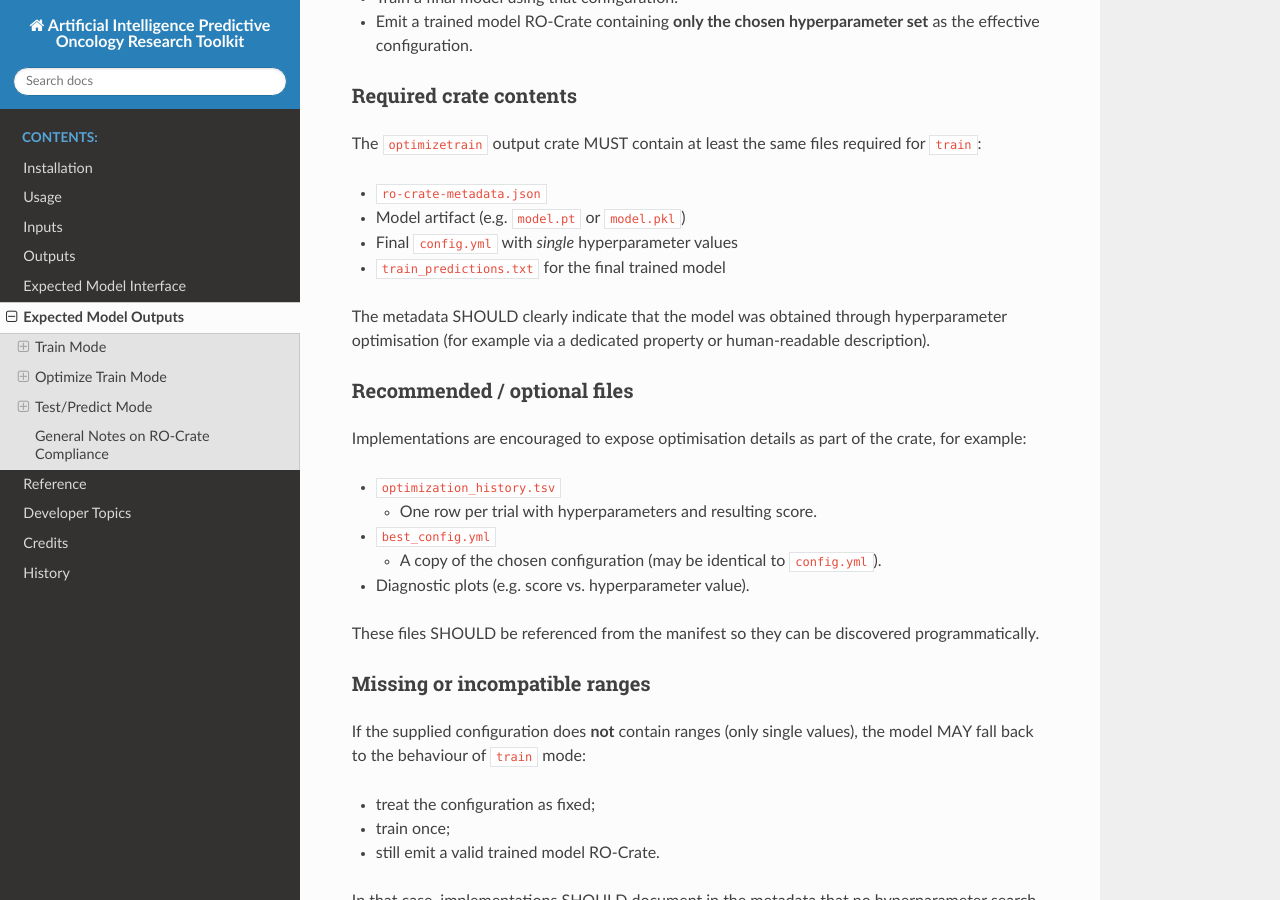
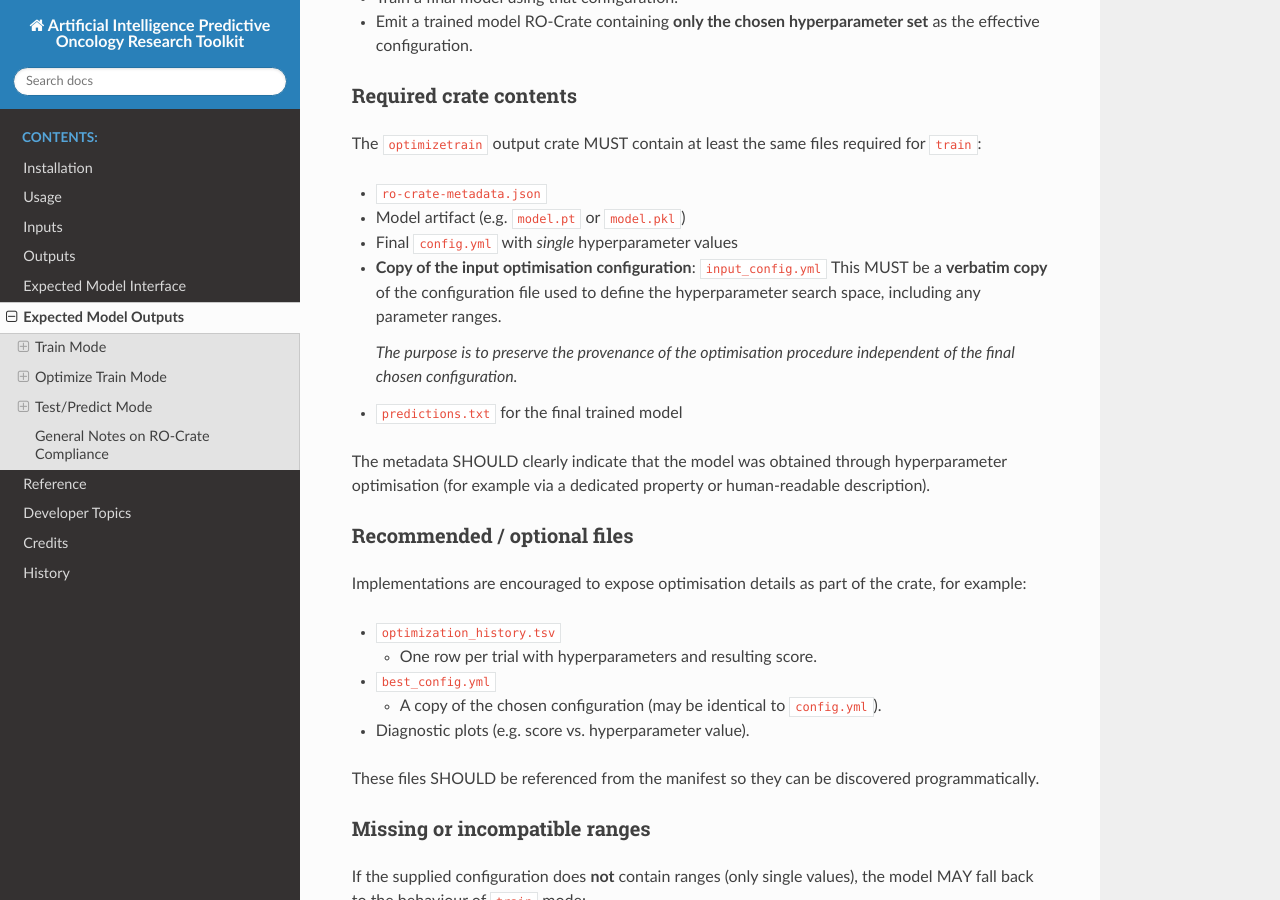
Before and after one commit to digitaltumors/aixport, a Sphinx documentation site: the page built from docs/expectedmodeloutputs.rst, in a window 1280 px wide and 900 px high, scrolled down 2530 px. Built offline with Sphinx 7.4.7 and the Read the Docs theme 3.1.0, drawn with Linux system fonts in a browser that asks for light colours; some of the changed text lies outside the part shown.

Commit message:
minor changes to output files

```diff
--- a/docs/expectedmodeloutputs.rst
+++ b/docs/expectedmodeloutputs.rst
@@ -139,9 +139,20 @@ The ``optimizetrain`` output crate MUST contain at least the same files
 required for ``train``:
 
 * ``ro-crate-metadata.json``
+
 * Model artifact (e.g. ``model.pt`` or ``model.pkl``)
+
 * Final ``config.yml`` with *single* hyperparameter values
-* ``train_predictions.txt`` for the final trained model
+
+* **Copy of the input optimisation configuration**:
+  ``input_config.yml``
+  This MUST be a **verbatim copy** of the configuration file used to
+  define the hyperparameter search space, including any parameter ranges.
+
+  *The purpose is to preserve the provenance of the optimisation
+  procedure independent of the final chosen configuration.*
+
+* ``predictions.txt`` for the final trained model
 
 The metadata SHOULD clearly indicate that the model was obtained through
 hyperparameter optimisation (for example via a dedicated property or
```
Also changed, not shown: other parts of docs/expectedmodeloutputs.rst (+1 -1 lines).
